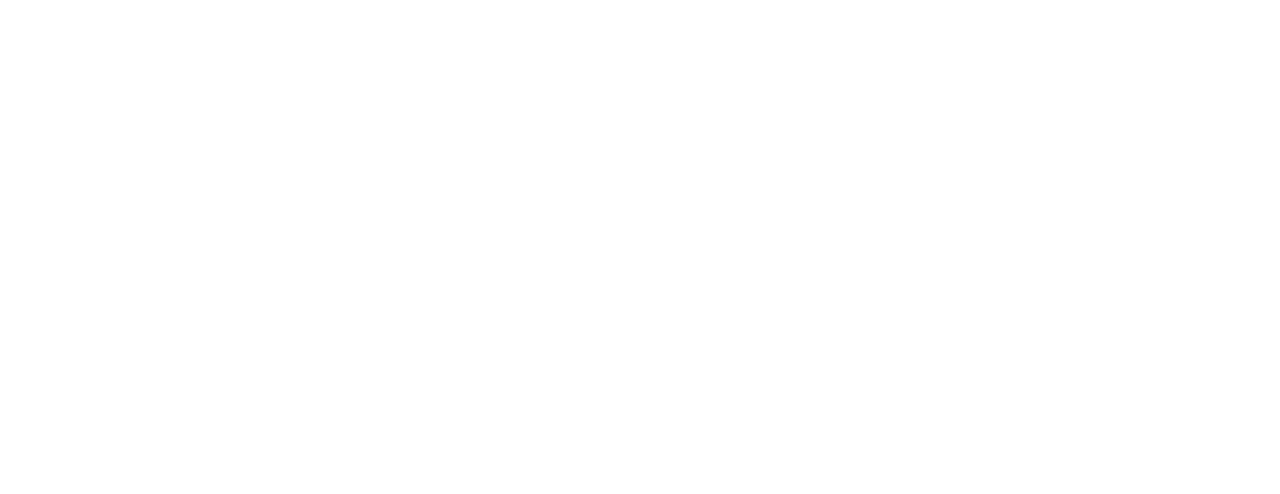
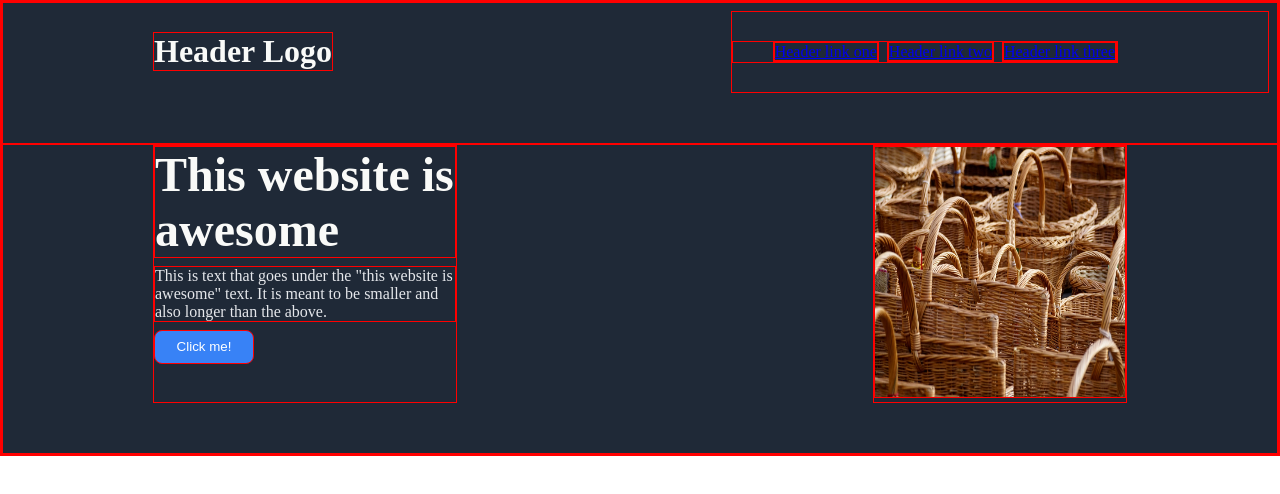
Before and after one commit to Earfington/The-Odin-Project---Landing-Page, a plain HTML site: page index.html in a window 1280 px wide. Drawn offline with Linux system fonts and the light colour scheme.

Commit message:
Header and Hero

```diff
--- a/index.html
+++ b/index.html
@@ -9,7 +9,26 @@
   </head>
   <body>
 
+      <div class="header">
+        <h1>Header Logo</h1>
+        <div class="header-links">
+          <ul>
+            <li><a href="#">Header link one</a></li>
+            <li><a href="#">Header link two</a></li>
+            <li><a href="#">Header link three</a></li>
+          </ul>
+        </div>
+      </div>
+      <div class="hero">
+        <div class="left-side">
+          <div class="awesome"> This website is awesome</div>
+          <div class="smaller-text">This is text that goes under the "this website is awesome" text. It is meant to be smaller and also longer than the above.</div>
+          <button class="left-button">Click me!</button>
+        </div>
+        <div class="right-side">
+          <img src="./baskets.jpg" alt="baskets" width="250" height="250">
 
-
+        </div>
+      </div>
   </body>
 </html>
--- a/style.css
+++ b/style.css
@@ -0,0 +1,80 @@
+body{
+    display: flex;
+    flex-direction: column;
+    margin: 0;
+    padding: 0;
+
+}
+
+ul{
+    display: flex;
+    gap: 8px;
+    list-style-type: none;
+}
+
+*{
+    border: solid red 1px;
+}
+
+.header{
+    display: flex;
+    flex: 1;
+    padding: 8px;
+    background-color: #1f2937;
+    color: #f9faf8;
+    padding-left: 150px;
+    padding-bottom: 50px;
+}
+
+.header-links{
+    display: flex;
+    margin-left: auto;
+    justify-content: center;
+    align-items: center;
+    padding-right: 150px;
+
+}
+
+
+.hero{
+    color: white;
+    background-color: #1f2937;
+    display: flex;
+    flex-direction: row;
+    padding-bottom: 50px;
+}
+
+
+.left-side{
+    display: flex;
+    flex-direction: column;
+    margin-left: 150px;
+}
+
+.awesome{
+    font-size: 48px;
+    font-weight: bolder;
+    width: 300px;
+    margin-bottom: 8px;
+    color: #f9faf8;
+}
+
+.smaller-text{
+    flex-wrap: wrap;
+    width: 300px;
+    margin-bottom: 8px;
+    color:  #e5e7eb;
+}
+
+.left-button{
+    width: 100px;
+    background-color: #3882f6;
+    color: white;
+    line-height: 30px;
+    border-radius: 8px;
+}
+
+.right-side{
+    margin-left: auto;
+    margin-right: 150px;
+}
```
Also changed, not shown: baskets.jpg (added).
